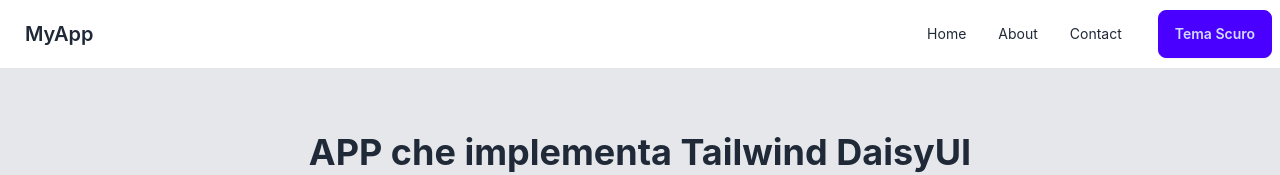
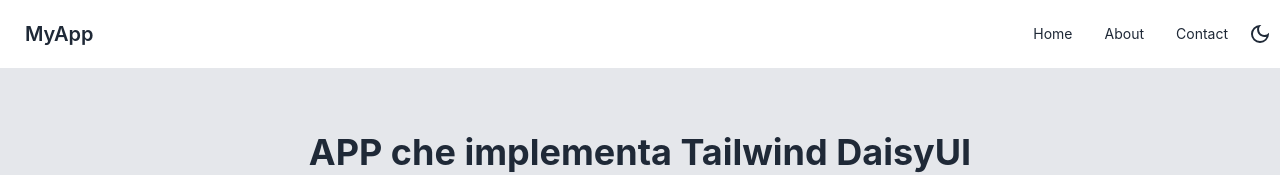
Before and after one commit to ifoa2024/Tailwind-DaisyUI-Michele-Favia, a React (Create React App) app: page / in a window 1280 px wide. Shown: the top 175 px of the page. Built offline with nearby package versions, Linux system fonts and the light colour scheme; no server answers.

Commit message:
dark mode icona

```diff
--- a/package.json
+++ b/package.json
@@ -5,6 +5,7 @@
   "dependencies": {
     "react": "^18.2.0",
     "react-dom": "^18.2.0",
+    "react-icons": "^5.4.0",
     "react-scripts": "^5.0.1",
     "web-vitals": "^4.2.4"
   },
--- a/src/components/Navbar.jsx
+++ b/src/components/Navbar.jsx
@@ -1,4 +1,5 @@
 import React from 'react';
+import { MdOutlineDarkMode } from 'react-icons/md';
 
 const Navbar = ({ toggleTheme, isDarkMode }) => {
   return (
@@ -8,13 +9,15 @@
       </div>
       <div className="flex-none">
         <ul className="menu menu-horizontal px-1">
-          <li><a href="#home">Home</a></li>
-          <li><a href="#about">About</a></li>
-          <li><a href="#contact">Contact</a></li>
+          <li><a>Home</a></li>
+          <li><a>About</a></li>
+          <li><a>Contact</a></li>
         </ul>
-        <button className="btn btn-primary ml-4" onClick={toggleTheme}>
-          {isDarkMode ? 'Tema Chiaro' : 'Tema Scuro'}
-        </button>
+        {/* Icona al posto del bottone */}
+        <MdOutlineDarkMode
+          className="text-2xl cursor-pointer"
+          onClick={toggleTheme}
+        />
       </div>
     </nav>
   );
```
Also changed, not shown: 1 other file (tests, documents, lock files or other folders).
